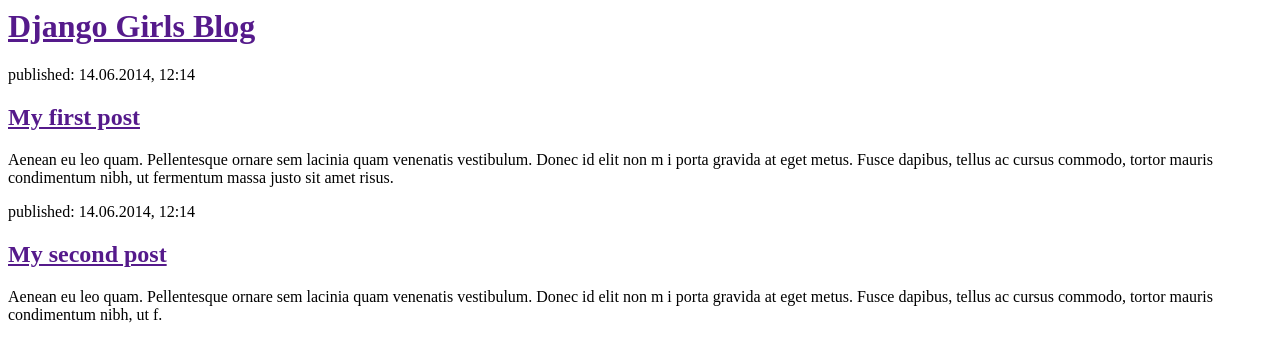
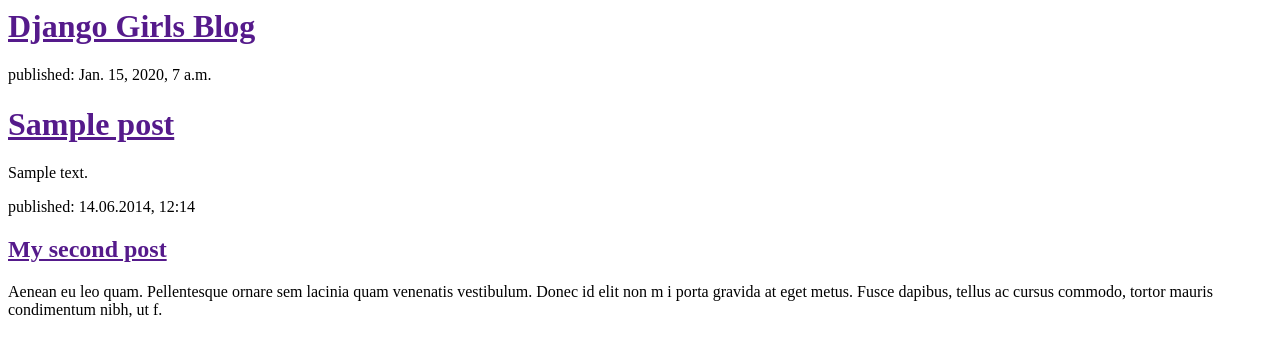
Before and after one commit to patripng/my-first-blog, a Django app: template blog/templates/blog/post_list.html in a window 1280 px wide. Shown: the top 362 px of the page. Run offline with Django 3.2, Linux system fonts and the light colour scheme; the template is opened without the code that fills it: values that come from a table or form of the project are taken from there, others are empty; tables that the repository leaves empty hold one stand-in row (values such as "Sample post").

Commit message:
Modified templates to dislplay posts from database.

```diff
--- a/blog/templates/blog/post_list.html
+++ b/blog/templates/blog/post_list.html
@@ -6,13 +6,14 @@
 		<div>
 			<h1><a href="">Django Girls Blog</a></h1>
 		</div>
-		<div>
-			<p>published: 14.06.2014, 12:14</p>
-			<h2><a href="">My first post</a></h2>
-			<p>Aenean eu leo quam. Pellentesque ornare sem lacinia quam venenatis vestibulum. Donec id elit non m
-				i porta gravida at eget metus. Fusce dapibus, tellus ac cursus commodo, tortor mauris condimentum nibh, ut fermentum
-				massa justo sit amet risus.</p>
-		</div>
+		{% for post in posts %}
+			<div>
+				<p>published: {{ post.published_date }}</p>
+				<h1><a href="">{{ post.title }}</a></h1>
+				<p>{{ post.text|linebreaksbr }}</p>
+			</div>
+		{% endfor %}
+
 		<div>
 			<p>published: 14.06.2014, 12:14</p>
 			<h2><a href="">My second post</a></h2>
```
Also changed, not shown: blog/views.py (+5 -3 lines).
